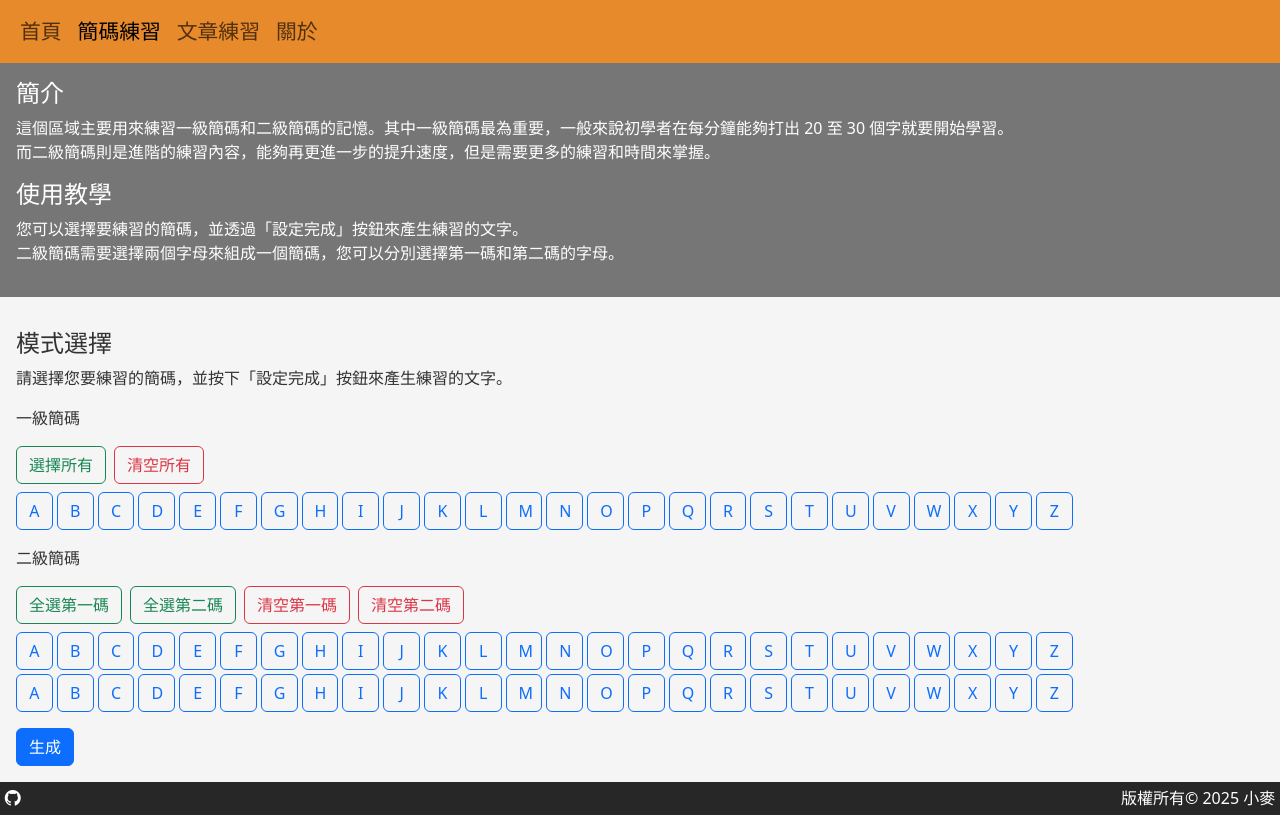
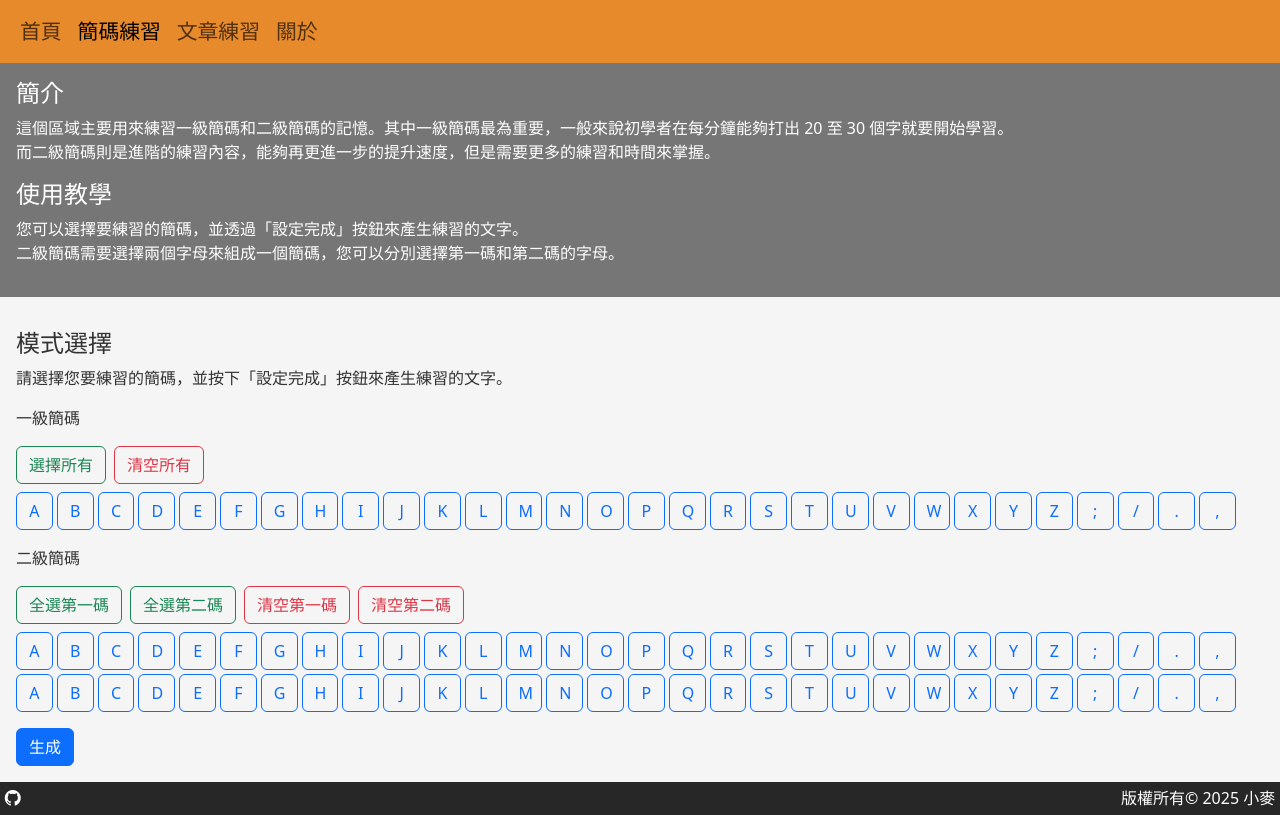
Before and after one commit to WorldOfWheat/array30-practice-tool, a Next.js app: page /wordPractice in a window 1280 px wide. Built offline with nearby package versions, Linux system fonts and the light colour scheme.

Commit message:
feat: Update ModeSelectionButtonGroup to use predefined keys for character selection

```diff
--- a/src/pages/wordPractice.tsx
+++ b/src/pages/wordPractice.tsx
@@ -65,12 +65,14 @@ function ModeSelectionButtonGroup({
   setSelectedCharacters: (chars: string[]) => void;
 }
 ) {
+  const keys = 'ABCDEFGHIJKLMNOPQRSTUVWXYZ;/.,';
+
   return (
     <div className="d-flex flex-wrap gap-1">
-      {Array.from({ length: 26 }, (_, i) => (
+      {keys.split('').map((key, i) => (
         <ModeSelectionButton
           key={i}
-          character={String.fromCharCode(65 + i)}
+          character={key}
           selectedCharacters={selectedCharacters}
           setSelectedCharacters={setSelectedCharacters} />
       ))}
```
